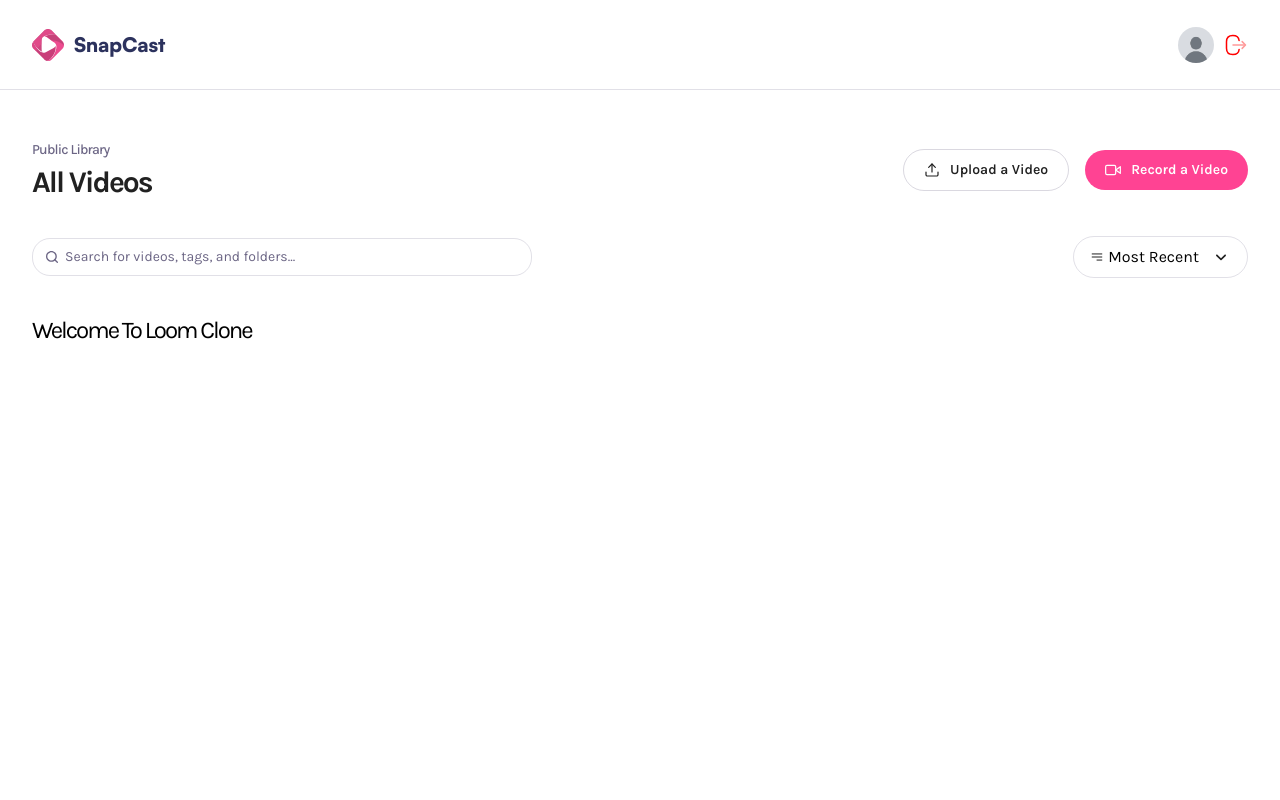
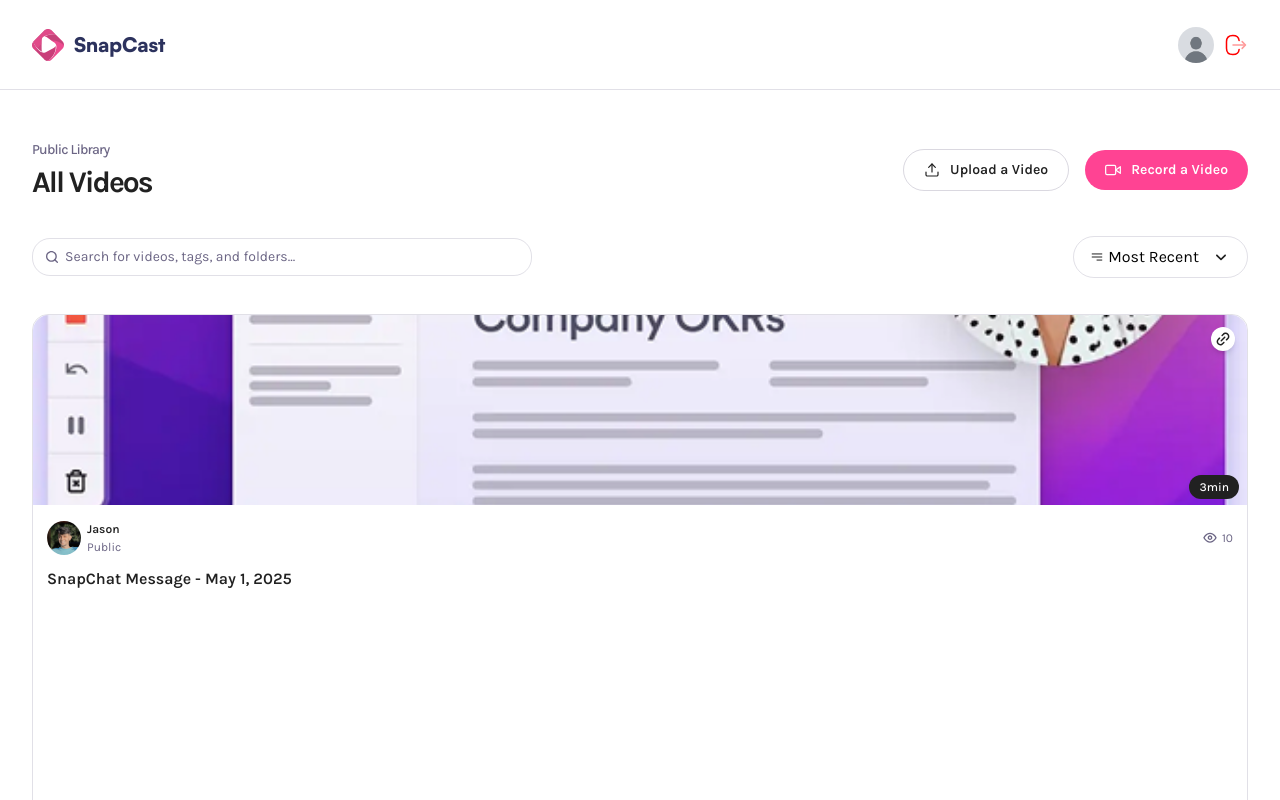
Before and after one commit to codingmster1/video-share, a Next.js app: page / in a window 1280 px wide. Shown: the top 800 px of the page. Built offline with nearby package versions, Linux system fonts and the light colour scheme.

Commit message:
buttons for video card card alongwith video duration

```diff
--- a/app/(root)/page.tsx
+++ b/app/(root)/page.tsx
@@ -1,13 +1,23 @@
 import Header from '@/components/Header'
+import VideoCard from '@/components/VideoCard'
 import React from 'react'
 
 const Page = () => {
   return (
     <main className="wrapper page">
       <Header title="All Videos" subHeader="Public Library"/>
-      <h1 className="text-2xl font-karla">
-      Welcome To Loom Clone
-      </h1>
+
+      <VideoCard
+      id ="1"
+      title="SnapChat Message"
+      thumbnail="/assets/samples/thumbnail (1).png"
+      createdAt={new Date("2025-05-01")}
+      userImg="/assets/images/jason.png"
+      username="Jason"
+      views={10}
+      visibility="public"
+      duration={156}
+      />
       </main>
   )
 }
--- a/components/VideoCard.tsx
+++ b/components/VideoCard.tsx
@@ -1,8 +1,59 @@
+"use client"
+
+import Image from 'next/image'
+import Link from 'next/link'
 import React from 'react'
 
-const VideoCard = () => {
+const VideoCard = ({
+    id,
+    title,
+    thumbnail,
+    createdAt,
+    userImg,
+    username,
+    views,
+    visibility,
+    duration,
+}: VideoCardProps) => {
   return (
-    <div>VideoCard</div>
+    <Link href={`/video/${id}`} className="video-card">
+        <Image src={thumbnail} alt="thumbnail" width={290} height={160}
+        className="thumbnail" />
+        <article>
+            <div>
+                <figure>
+                    <Image src={userImg} alt="user" width={34}
+                    height={34} className="rounded-full aspect-square"/>
+                    <figcaption>
+                        <h3>{username}</h3>
+                        <p>{visibility}</p>
+                    </figcaption>
+                </figure>
+                <aside>
+                    <Image src="/assets/icons/eye.svg" alt="views"
+                    width={16} height={16} />
+                    <span>{views}</span>
+                </aside>
+            </div>
+            <h2>{title} - {""} {createdAt.toLocaleDateString('en-US', {
+    year: 'numeric',
+    month: 'short',
+    day: 'numeric',
+            })}</h2>
+        </article>
+        <button onClick={() => {
+ }} className="copy-btn">
+<Image src="/assets/icons/link.svg" alt="copy" width={18} height={18}
+/>
+        </button>
+        {
+            duration && (
+<div className="duration">
+    {Math.ceil(duration / 60)}min
+</div>
+            )
+        }
+    </Link>
   )
 }
 
```
Also changed, not shown: constants/index.ts (+14 -0 lines).
